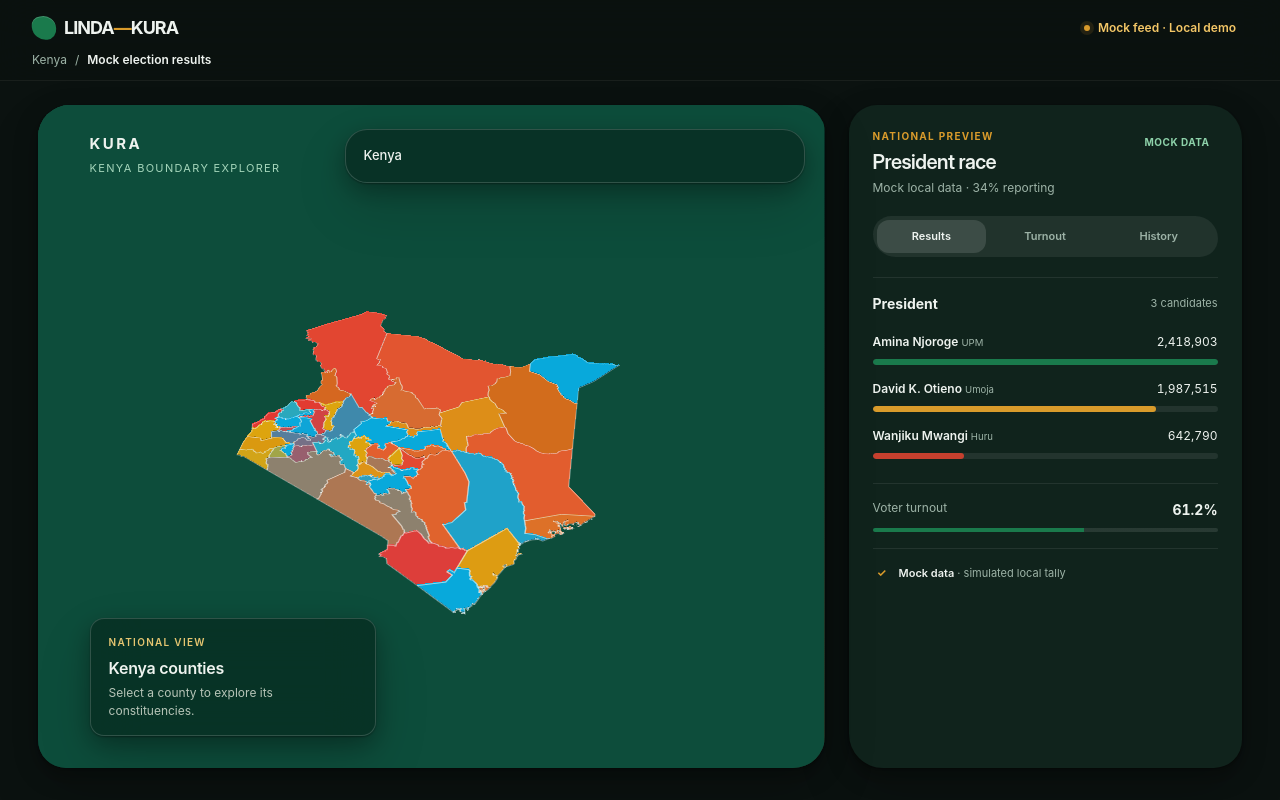
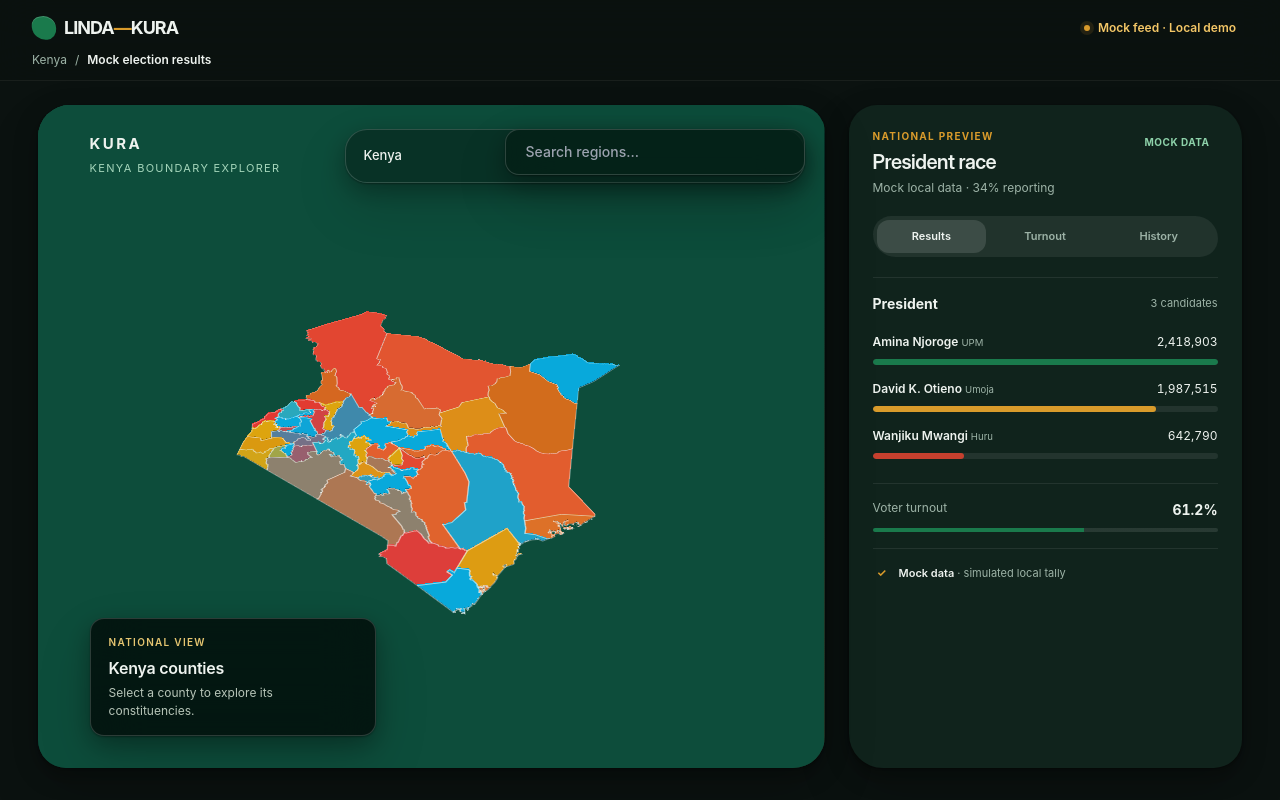
Before and after one commit to Riq32/linda-kura-website, a Next.js app: page / in a window 1280 px wide. Built offline with nearby package versions, Linux system fonts and the light colour scheme.

Commit message:
Added search

```diff
--- a/src/components/drilldown-map.tsx
+++ b/src/components/drilldown-map.tsx
@@ -110,6 +110,10 @@ export function DrilldownMap({ onLocationChange }: { onLocationChange: (location
   const [isLoading, setIsLoading] = useState(true);
   const [loadError, setLoadError] = useState<string>();
   const [electionData, setElectionData] = useState<Record<string, any>>({});
+  const electionDataRef = useRef<Record<string, any>>({});
+  const [hoveredRegionData, setHoveredRegionData] = useState<{ name: string; data: any }>();
+  const [searchQuery, setSearchQuery] = useState("");
+  const [searchResults, setSearchResults] = useState<{ name: string; level: string; properties: any }[]>([]);
 
   const loadCollection = useCallback(async (name: keyof typeof files) => {
     if (!dataRef.current[name]) {
@@ -139,6 +143,7 @@ export function DrilldownMap({ onLocationChange }: { onLocationChange: (location
       newElectionData[id] = { ...data, blendedColor };
     });
     setElectionData(newElectionData);
+    electionDataRef.current = newElectionData;
 
     (map.getSource("boundaries") as maplibregl.GeoJSONSource).setData({ type: "FeatureCollection", features });
 
@@ -192,6 +197,36 @@ export function DrilldownMap({ onLocationChange }: { onLocationChange: (location
     } catch (error) { setLoadError(errorMessage(error)); }
   }, [loadCollection, showFeatures]);
 
+  const jumpToResult = useCallback(async (result: { name: string; level: string; properties: any }) => {
+    setSearchQuery("");
+    setLoadError(undefined);
+    try {
+      const { level, properties } = result;
+      if (level === "County") {
+        const counties = await loadCollection("counties");
+        const county = counties.features.find(f => f.properties.shapeID === properties.shapeID) as AdminUnit;
+        const constituencies = await loadCollection("constituencies");
+        const filtered = constituencies.features.filter(f => f.properties.county_shapeID === properties.shapeID) as AdminUnit[];
+        showFeatures(filtered, { level: "county", county });
+      } else if (level === "Constituency" || level === "Ward") {
+        const targetConstituencyId = level === "Constituency" ? properties.shapeID : properties.constituency_shapeID;
+        const constituencies = await loadCollection("constituencies");
+        const constituency = constituencies.features.find(f => f.properties.shapeID === targetConstituencyId) as AdminUnit;
+
+        const targetCountyId = properties.county_shapeID || constituency?.properties?.county_shapeID;
+        const counties = await loadCollection("counties");
+        const county = counties.features.find(f => f.properties.shapeID === targetCountyId) as AdminUnit;
+
+        const wards = await loadCollection("wards");
+        const filtered = wards.features.filter(f => f.properties.constituency_shapeID === targetConstituencyId) as AdminUnit[];
+
+        showFeatures(filtered, { level: "ward", county, constituency });
+      }
+    } catch (error) {
+      setLoadError(errorMessage(error));
+    }
+  }, [loadCollection, showFeatures]);
+
   useEffect(() => {
     if (!container.current || mapRef.current) return;
     const map = new maplibregl.Map({ container: container.current, attributionControl: false, style: { version: 8, sources: {}, layers: [{ id: "ground", type: "background", paint: { "background-color": "#0d4d3b" } }] }, center: [37.9, 0.3], zoom: 5.2, pitch: 53, bearing: -10 });
@@ -227,6 +262,7 @@ export function DrilldownMap({ onLocationChange }: { onLocationChange: (location
         if (hoveredId.current) map.setFeatureState({ source: "boundaries", id: hoveredId.current }, { hover: false });
         hoveredId.current = undefined;
         setTooltip(undefined);
+        setHoveredRegionData(undefined);
         map.getCanvas().style.cursor = "";
       };
       const featureAtPointer = (event: maplibregl.MapMouseEvent) => {
@@ -239,7 +275,11 @@ export function DrilldownMap({ onLocationChange }: { onLocationChange: (location
         if (!feature) { clearHover(); return; }
         const id = feature.properties.shapeID;
         if (hoveredId.current && hoveredId.current !== id) map.setFeatureState({ source: "boundaries", id: hoveredId.current }, { hover: false });
-        if (id) { hoveredId.current = id; map.setFeatureState({ source: "boundaries", id }, { hover: true }); }
+        if (id && hoveredId.current !== id) {
+          hoveredId.current = id;
+          map.setFeatureState({ source: "boundaries", id }, { hover: true });
+          setHoveredRegionData({ name: String(feature.properties.shapeName), data: electionDataRef.current[id] });
+        }
         if (feature?.properties?.shapeName) {
           const width = container.current?.clientWidth ?? 0;
           const height = container.current?.clientHeight ?? 0;
@@ -270,16 +310,111 @@ export function DrilldownMap({ onLocationChange }: { onLocationChange: (location
     return () => window.removeEventListener("resize", resizeMap);
   }, []);
 
+  useEffect(() => {
+    if (!searchQuery.trim()) {
+      setSearchResults([]);
+      return;
+    }
+    const query = searchQuery.toLowerCase();
+    const results: { name: string; level: string; properties: any }[] = [];
+
+    const searchLevel = (levelName: keyof typeof files, displayLevel: string) => {
+      const collection = dataRef.current[levelName];
+      if (collection) {
+        for (const feature of collection.features) {
+          if (feature.properties.shapeName?.toLowerCase().includes(query)) {
+            if (!results.some(r => r.properties.shapeID === feature.properties.shapeID)) {
+              results.push({ name: String(feature.properties.shapeName), level: displayLevel, properties: feature.properties });
+            }
+            if (results.length >= 5) return true;
+          }
+        }
+      }
+      return false;
+    };
+
+    if (!searchLevel("counties", "County")) {
+      if (!searchLevel("constituencies", "Constituency")) {
+        searchLevel("wards", "Ward");
+      }
+    }
+
+    setSearchResults(results.slice(0, 5));
+  }, [searchQuery]);
+
   const crumbs = [{ label: "Kenya", level: "country" as DrillLevel }, ...(location.county ? [{ label: location.county.properties.shapeName, level: "county" as DrillLevel }] : []), ...(location.constituency ? [{ label: location.constituency.properties.shapeName, level: "ward" as DrillLevel }] : [])];
   const caption = location.level === "country" ? { eyebrow: "National view", title: "Kenya counties", copy: "Select a county to explore its constituencies." } : location.level === "county" ? { eyebrow: "County view", title: `${location.county?.properties.shapeName ?? "County"} constituencies`, copy: "Select a constituency to explore its wards." } : { eyebrow: "Constituency view", title: `${location.constituency?.properties.shapeName ?? "Constituency"} wards`, copy: "Hover a ward to identify its boundary." };
   return <div className="relative h-full min-h-0 min-w-0 overflow-hidden rounded-[32px_28px_32px_28px] bg-[#07291f] shadow-elevation">
     <div className="pointer-events-none absolute inset-0 z-[1] bg-[radial-gradient(circle_at_17%_20%,rgba(75,154,112,.22),transparent_31rem),radial-gradient(circle_at_87%_83%,rgba(230,198,113,.15),transparent_30rem),linear-gradient(145deg,#0d4d3b_0%,#082f25_47%,#041c16_100%)]" />
     <div ref={container} className="absolute inset-0 z-[2]" aria-label="Interactive Kenya administrative boundary map" />
     <div className="pointer-events-none absolute left-5 top-4 z-20 grid gap-1 sm:left-[clamp(20px,4vw,56px)] sm:top-7"><span className="text-[15px] font-bold tracking-[.16em] text-ink">KURA</span><span className="text-[11px] uppercase tracking-[.12em] text-[#a5d6bb]">Kenya boundary explorer</span></div>
+
+    <div className="absolute right-4 top-4 z-30 w-[min(300px,calc(100vw-32px))] sm:right-5 sm:top-6">
+      <input
+        type="text"
+        placeholder="Search regions..."
+        value={searchQuery}
+        onChange={(e) => setSearchQuery(e.target.value)}
+        className="w-full rounded-[14px] border border-white/[.16] bg-[rgba(4,30,22,.8)] px-5 py-3 text-sm font-medium text-ink placeholder:text-ink/40 shadow-elevation backdrop-blur-xl transition hover:bg-[rgba(4,30,22,.9)] focus:border-[#a5d6bb] focus:bg-black/90 focus:outline-none"
+      />
+      {searchResults.length > 0 && (
+        <ul className="absolute mt-2 w-full overflow-hidden rounded-[14px] border border-white/[.16] bg-[rgba(4,30,22,.9)] shadow-elevation backdrop-blur-xl">
+          {searchResults.map((result, i) => (
+            <li key={i}>
+              <button
+                type="button"
+                className="w-full border-b border-white/[.08] px-5 py-3 text-left transition hover:bg-white/10 last:border-0 active:bg-white/5"
+                onClick={() => void jumpToResult(result)}
+              >
+                <div className="text-sm font-semibold text-ink">
+                  {result.name} <span className="text-[11px] font-medium text-[#a5d6bb]">({result.level})</span>
+                </div>
+              </button>
+            </li>
+          ))}
+        </ul>
+      )}
+    </div>
+
     <nav className="absolute left-4 right-4 top-12 z-10 flex w-auto flex-wrap items-center justify-between gap-1 rounded-[22px] border border-white/[.16] bg-[rgba(7,41,31,.72)] p-2.5 shadow-elevation backdrop-blur-xl md:left-auto md:right-5 md:top-6 md:w-[min(460px,calc(100%_-_150px))] md:translate-x-0" aria-label="Map location">
       {crumbs.map((crumb, index) => <span key={crumb.level} className="flex items-center gap-1">{index > 0 && <span className="px-1 text-white/40">›</span>}<button type="button" onClick={() => index < crumbs.length - 1 && void navigate(crumb.level)} disabled={index === crumbs.length - 1} className="rounded-[10px] px-2 py-1.5 text-[13px] font-medium text-[#a5d6bb] transition hover:bg-[#a5d6bb]/15 hover:text-ink disabled:cursor-default disabled:text-ink disabled:hover:bg-transparent active:scale-[.98]">{crumb.label}</button></span>)}
     </nav>
-    <aside className="absolute bottom-5 left-5 right-5 z-10 w-auto rounded-[14px] border border-white/[.16] bg-[rgba(4,30,22,.54)] px-[18px] py-4 shadow-elevation backdrop-blur-xl sm:bottom-8 sm:left-[clamp(20px,4vw,56px)] sm:right-auto sm:w-[min(286px,calc(100%-40px))]" aria-live="polite"><p className="mb-1.5 text-[10px] font-semibold uppercase tracking-[.13em] text-[#e6c671]">{caption.eyebrow}</p><h2 className="text-base font-semibold tracking-[-.015em] text-ink">{caption.title}</h2><p className="mt-1 text-xs leading-[1.45] text-[#b7c5b8]">{caption.copy}</p></aside>
+    <aside className="absolute bottom-5 left-5 right-5 z-10 w-auto rounded-[14px] border border-white/[.16] bg-black/70 px-[18px] py-4 shadow-elevation backdrop-blur-xl sm:bottom-8 sm:left-[clamp(20px,4vw,56px)] sm:right-auto sm:w-[min(286px,calc(100%-40px))]" aria-live="polite">
+      {hoveredRegionData?.data ? (
+        <div>
+          <p className="mb-1.5 text-[10px] font-semibold uppercase tracking-[.13em] text-[#e6c671]">Projected Winner: {hoveredRegionData.data.winningParty}</p>
+          <h2 className="text-base font-semibold tracking-[-.015em] text-ink">{hoveredRegionData.name}</h2>
+
+          <div className="mt-3 flex h-2.5 w-full overflow-hidden rounded-full bg-white/10">
+            {hoveredRegionData.data.partyBreakdown.map((party: any) => {
+              const partyColor = PARTIES.find(p => p.name === party.name)?.color ?? '#555';
+              return (
+                <div key={party.name} style={{ width: `${party.percentage}%`, backgroundColor: partyColor }} />
+              );
+            })}
+          </div>
+
+          <div className="mt-3 flex justify-between text-[11px] font-medium text-ink/80">
+            {hoveredRegionData.data.partyBreakdown.slice(0, 2).map((party: any) => {
+              const partyColor = PARTIES.find(p => p.name === party.name)?.color ?? '#555';
+              return (
+                <div key={party.name} className="flex items-center gap-1.5">
+                  <span className="h-2 w-2 rounded-full" style={{ backgroundColor: partyColor }} />
+                  <span className="text-ink">{party.name}</span>
+                  <span className="opacity-60">{party.percentage.toFixed(1)}%</span>
+                </div>
+              );
+            })}
+          </div>
+        </div>
+      ) : (
+        <div>
+          <p className="mb-1.5 text-[10px] font-semibold uppercase tracking-[.13em] text-[#e6c671]">{caption.eyebrow}</p>
+          <h2 className="text-base font-semibold tracking-[-.015em] text-ink">{caption.title}</h2>
+          <p className="mt-1 text-xs leading-[1.45] text-[#b7c5b8]">{caption.copy}</p>
+        </div>
+      )}
+    </aside>
     {tooltip && <div className="pointer-events-none absolute z-20 rounded-[10px] border border-[#f6e8b7]/35 bg-[rgba(3,27,19,.91)] px-3 py-2 text-xs font-semibold text-ink shadow-elevation" style={{ left: tooltip.x, top: tooltip.y }}>{tooltip.name}</div>}
     {isLoading && <div className="absolute inset-0 z-20 grid place-items-center bg-bg/60 text-xs font-semibold uppercase tracking-[.1em] text-[#a5d6bb] backdrop-blur-sm" role="status"><span className="rounded-full border border-white/[.16] bg-[rgba(3,34,24,.7)] px-4 py-3">Loading Kenya</span></div>}
     {loadError && <div className="absolute inset-4 z-30 grid place-items-center rounded-continuous bg-panel/95 p-6 text-center shadow-elevation" role="alert"><div><p className="text-sm font-semibold text-ink">Map unavailable</p><p className="mt-2 max-w-xs text-xs leading-relaxed text-dim">{loadError}</p><button type="button" onClick={() => void navigate("country")} className="mt-4 rounded-xl bg-kenya-green px-3 py-2 text-xs font-semibold text-ink transition hover:brightness-110 active:scale-[.98]">Retry map</button></div></div>}
```
